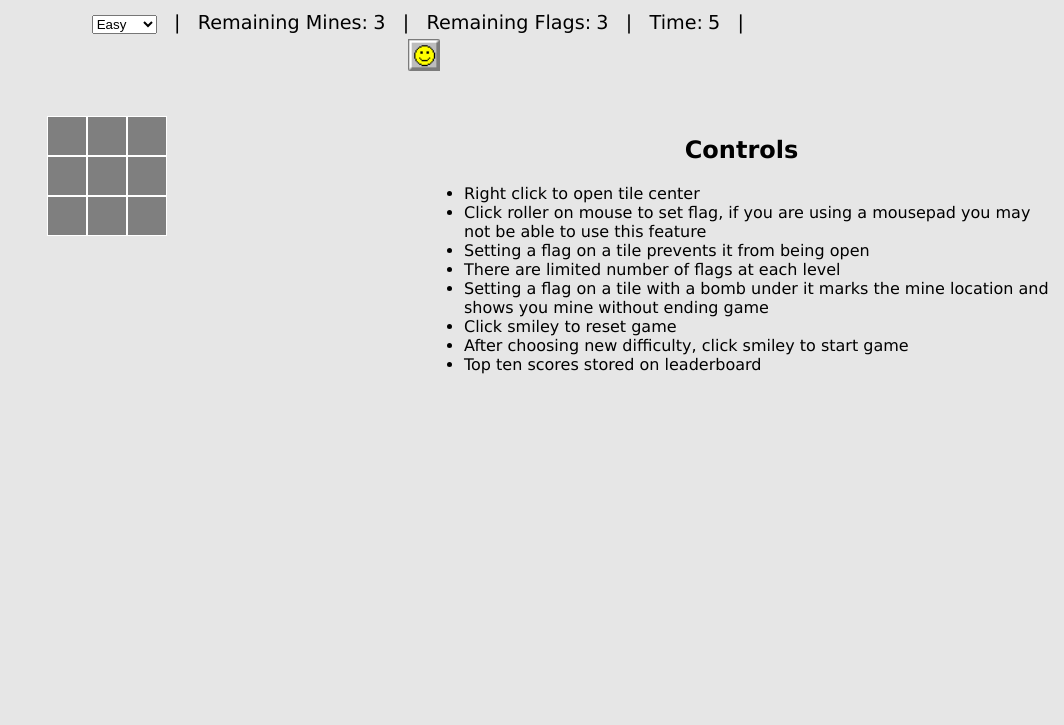
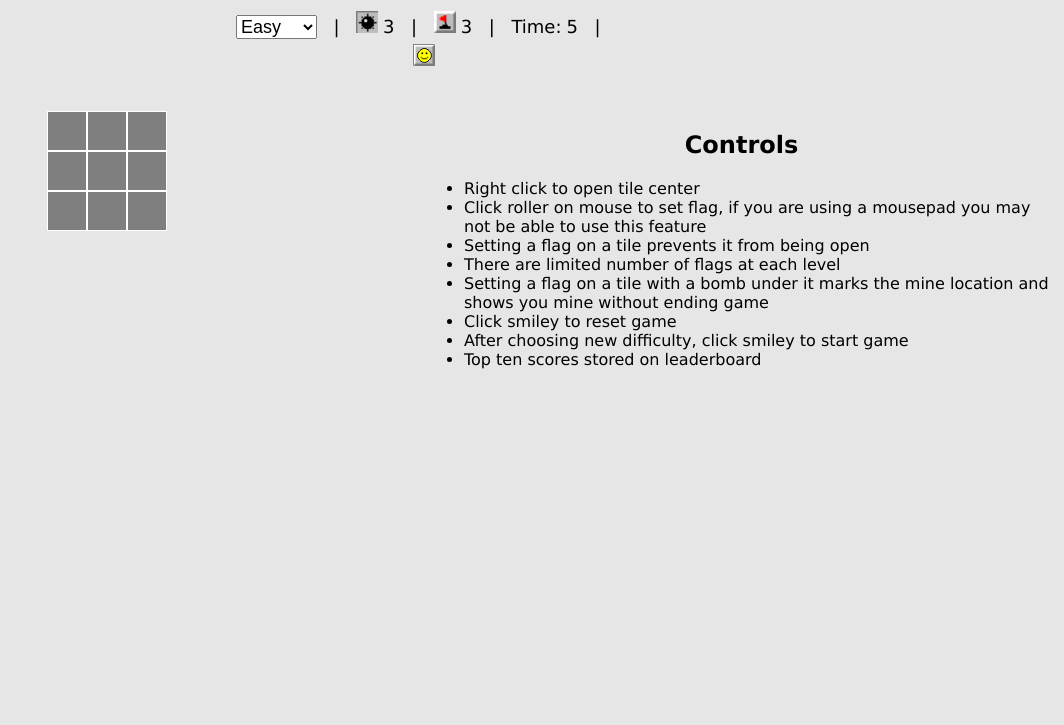
Before and after one commit to Foyin/Minesweeper, a website: page index.html in a window 1280 px wide. Shown: the part 75-800 px from the top of the page, without its empty margins (216-1280 px from the left). Drawn offline with Linux system fonts and the light colour scheme.

Commit message:
Added Icons

```diff
--- a/index.html
+++ b/index.html
@@ -16,10 +16,10 @@
             </select>
 
             <span>&nbsp;&nbsp;|&nbsp;&nbsp;</span>
-            <span>Remaining Mines:</span>
+            <span><img class="icons" src="public/images/mine.png"></span>
             <span id="mineCount" > </span>
             <span>&nbsp;&nbsp;|&nbsp;&nbsp;</span>
-            <span>Remaining Flags:</span>
+            <span><img class="icons" src="public/images/flag.png"></span>
             <span id="flagCount" > </span>
             <span>&nbsp;&nbsp;|&nbsp;&nbsp;</span>
             <span>Time:</span>
@@ -27,7 +27,7 @@
             <span>&nbsp;&nbsp;|&nbsp;&nbsp;</span>
         </div>
 
-        <div id="smiley" class="smiley" onmousedown="smileyDown();" onmouseup="smileyUp();"  ></div>
+        <div id="smiley" class="icons" onmousedown="smileyDown();" onmouseup="smileyUp();"  ></div>
         <div class="winLoseBanner">
             <div id="win" class="winLose">
                 <b>You Win!</b>
--- a/public/css/style.css
+++ b/public/css/style.css
@@ -101,10 +101,10 @@ canvas {
     background-image: url("../images/tile_8.png");
 }
 
-.smiley {
+.icons {
     margin:auto;
-    width: 32px;
-    height: 32px;
+    width: 22px;
+    height: 22px;
     background-image: url("../images/face_up.png");
     background-position: center;
     background-size: contain;
@@ -135,6 +135,10 @@ body{
     margin: 0;
 }
 
+select{
+    font-size: large;
+}
+
 #gameArea{
     display: grid;
     grid-template-columns: repeat(auto-fit, minmax(10rem, 2fr));
@@ -150,7 +154,7 @@ body{
     text-align: left;
 }
 #gameInfoContainer span{
-    font-size: larger;
+    font-size: large;
 }
 
 #gameInfoContainer{
```
